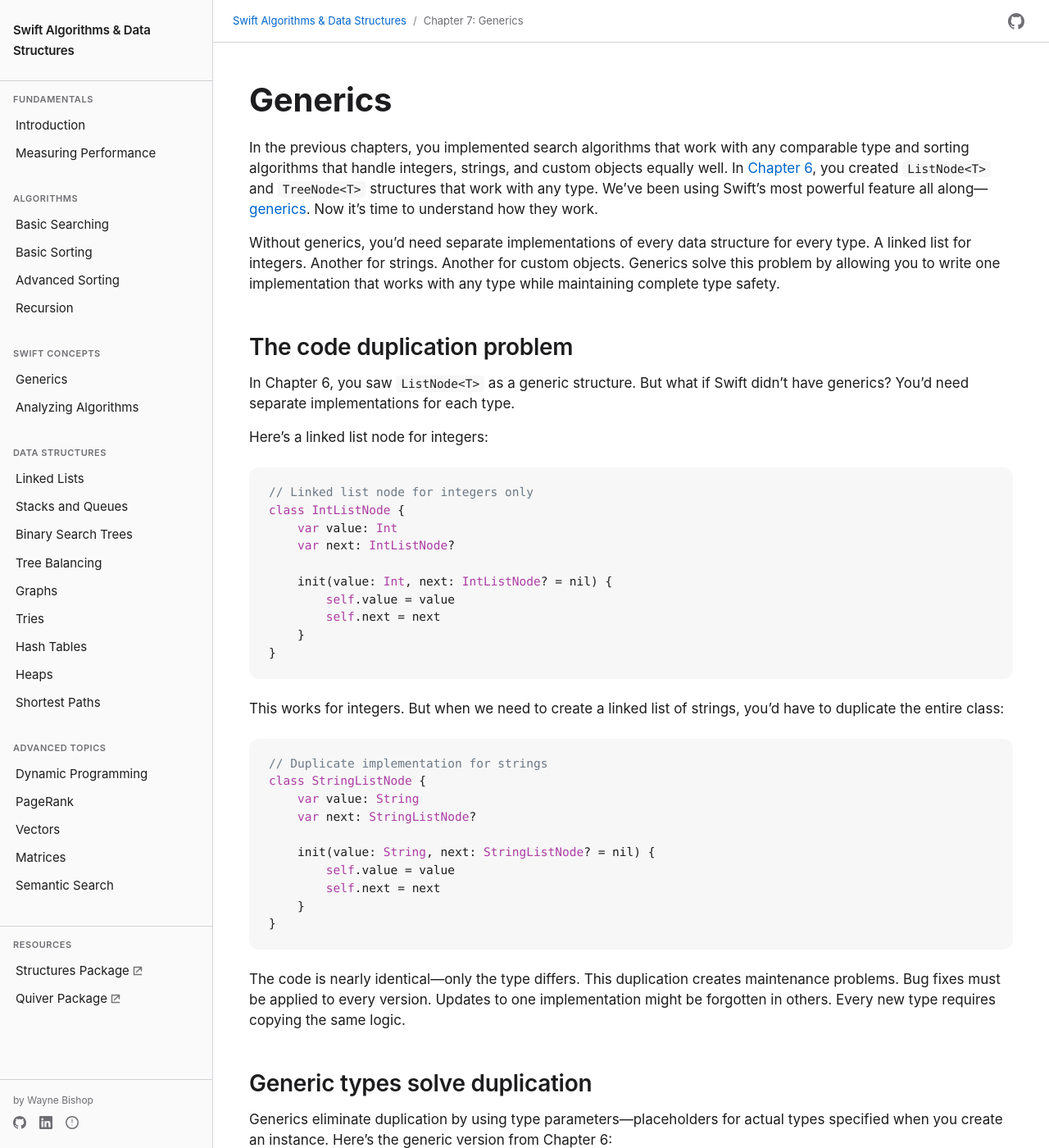
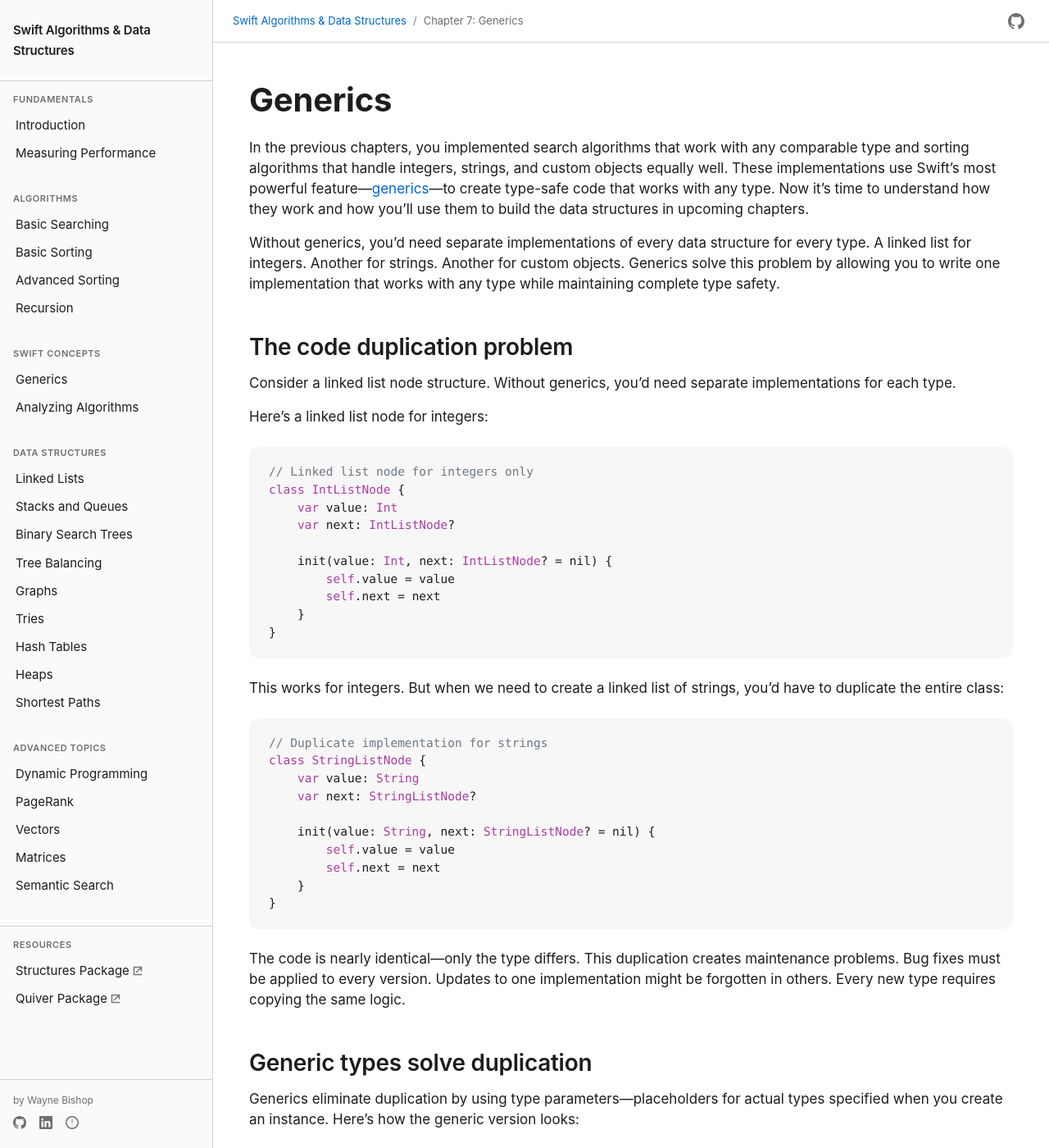
Before and after one commit to waynewbishop/swift-algorithms, a Jekyll site: the page built from 07-generics.md, in a window 1280 px wide and 1400 px high. Shown: the whole window at 82% size. Built offline with Jekyll 4.4.1, drawn with Linux system fonts in a browser that asks for light colours; some of the changed text lies outside the part shown.

Commit message:
Fix incorrect Chapter 6 references in Generics chapter
Chapter 6 is about Recursion, not ListNode/TreeNode structures.
Removed all incorrect "from Chapter 6" references and replaced with accurate descriptions.

Changes:
- Opening: removed incorrect reference to creating ListNode/TreeNode in Ch 6
- Code duplication section: removed "you saw ListNode<T> in Chapter 6"
- Generic types section: removed "from Chapter 6"
- Recursive types section: removed reference to learning in Ch 6
- Looking ahead: changed "from Chapter 6" to "we learned here"
- Conclusion: changed "from Chapter 6" to "in this chapter"

🤖 Generated with [Claude Code](https://claude.com/claude-code)

Co-Authored-By: Claude <noreply@anthropic.com>

````diff
--- a/07-generics.md
+++ b/07-generics.md
@@ -5,13 +5,13 @@ description: "Build type-safe, reusable code with Swift generics"
 ---
 # Generics
 
-In the previous chapters, you implemented search algorithms that work with any comparable type and sorting algorithms that handle integers, strings, and custom objects equally well. In [Chapter 6](06-recursion.md), you created `ListNode<T>` and `TreeNode<T>` structures that work with any type. We've been using Swift's most powerful feature all along—[generics](https://en.wikipedia.org/wiki/Generic_programming). Now it's time to understand how they work.
+In the previous chapters, you implemented search algorithms that work with any comparable type and sorting algorithms that handle integers, strings, and custom objects equally well. These implementations use Swift's most powerful feature—[generics](https://en.wikipedia.org/wiki/Generic_programming)—to create type-safe code that works with any type. Now it's time to understand how they work and how you'll use them to build the data structures in upcoming chapters.
 
 Without generics, you'd need separate implementations of every data structure for every type. A linked list for integers. Another for strings. Another for custom objects. Generics solve this problem by allowing you to write one implementation that works with any type while maintaining complete type safety.
 
 ## The code duplication problem
 
-In Chapter 6, you saw `ListNode<T>` as a generic structure. But what if Swift didn't have generics? You'd need separate implementations for each type.
+Consider a linked list node structure. Without generics, you'd need separate implementations for each type.
 
 Here's a linked list node for integers:
 
@@ -47,7 +47,7 @@ The code is nearly identical—only the type differs. This duplication creates m
 
 ## Generic types solve duplication
 
-Generics eliminate duplication by using type parameters—placeholders for actual types specified when you create an instance. Here's the generic version from Chapter 6:
+Generics eliminate duplication by using type parameters—placeholders for actual types specified when you create an instance. Here's how the generic version looks:
 
 ```swift
 // Single generic implementation works with any type
@@ -282,10 +282,10 @@ extension Array where Element: Comparable & Hashable {
 
 ## Understanding recursive generic types
 
-In Chapter 6, we learned why recursive data structures require classes rather than structs. Let's examine how generics work with recursive types:
+Recursive data structures require classes rather than structs because they contain references to themselves. Let's examine how generics work with recursive types:
 
 ```swift
-// Generic linked list node from Chapter 6
+// Generic linked list node
 class ListNode<T> {
     var value: T
     var next: ListNode<T>?
@@ -301,10 +301,10 @@ Notice how the generic parameter flows through the entire structure. `ListNode<T
 
 ### Generic tree nodes
 
-The same principle applies to tree structures from Chapter 6:
+The same principle applies to tree structures:
 
 ```swift
-// Generic binary tree node from Chapter 6
+// Generic binary tree node
 class TreeNode<T> {
     var value: T?
     var left: TreeNode<T>?
@@ -385,7 +385,7 @@ The compiler generates two separate, optimized implementations—one for Int, on
 
 Understanding generics prepares you for the data structures in upcoming chapters. Each uses generics to provide type-safe, reusable implementations:
 
-**Chapter 9: Linked Lists** - Build complete linked list structures using the `ListNode<T>` pattern from Chapter 6
+**Chapter 9: Linked Lists** - Build complete linked list structures using the `ListNode<T>` pattern we learned here
 
 **Chapter 10: Stacks and Queues** - Generic collections with constrained element types
 
@@ -399,4 +399,4 @@ Understanding generics prepares you for the data structures in upcoming chapters
 
 **Chapter 15: Heaps** - Generic priority queues with comparable elements
 
-Every data structure in this book uses the same generic patterns we've learned here. The search and sorting algorithms from Chapters 3-5 demonstrated generics in action. The recursive structures from Chapter 6 showed how generics work with self-referential types. Now you understand the mechanism—type parameters, protocol constraints, and where clauses working together to enable reusable, type-safe code with zero performance penalty.
+Every data structure in this book uses the same generic patterns we've learned here. The search and sorting algorithms from Chapters 3-5 demonstrated generics in action. The recursive structures we explored in this chapter show how generics work with self-referential types. Now you understand the mechanism—type parameters, protocol constraints, and where clauses working together to enable reusable, type-safe code with zero performance penalty.
````
